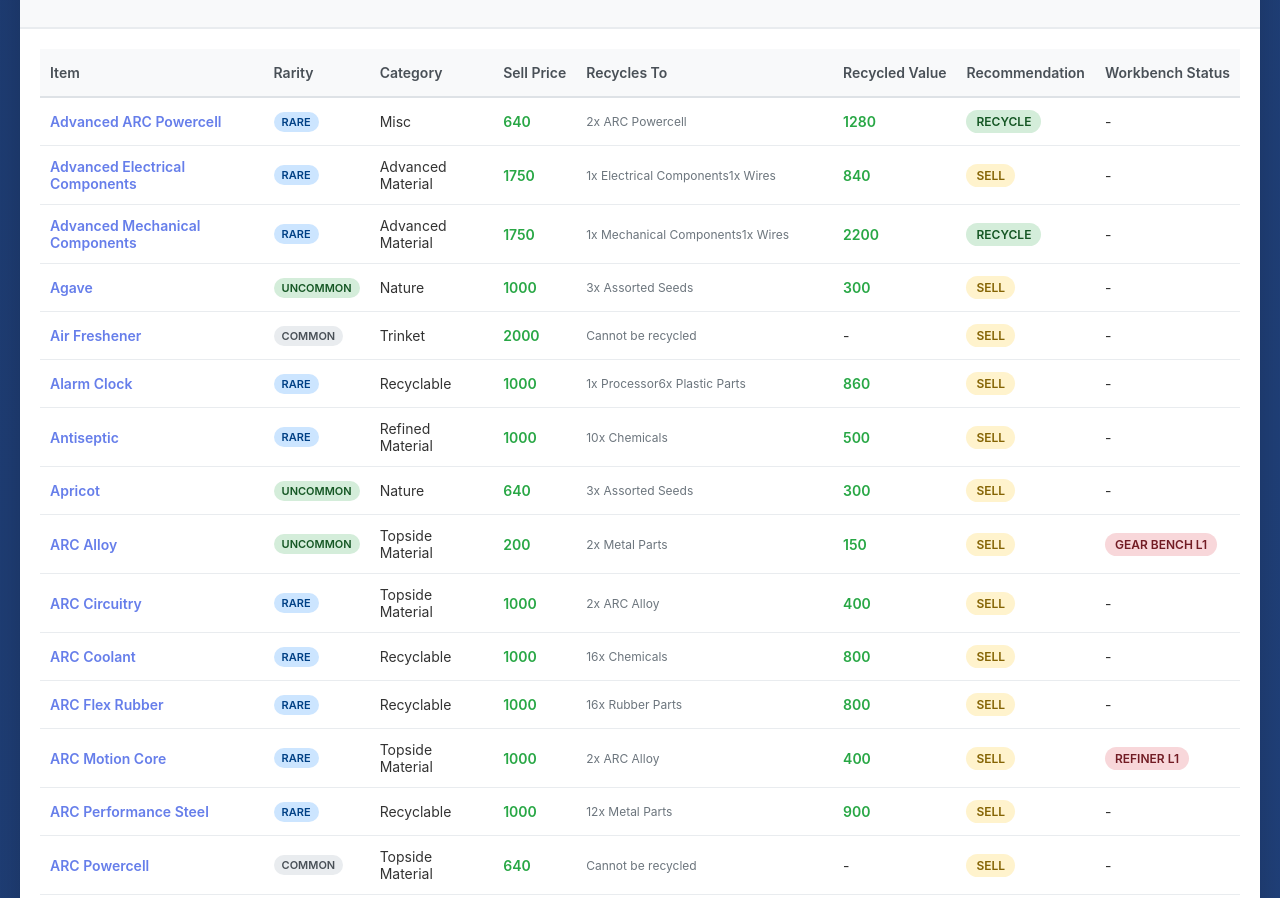
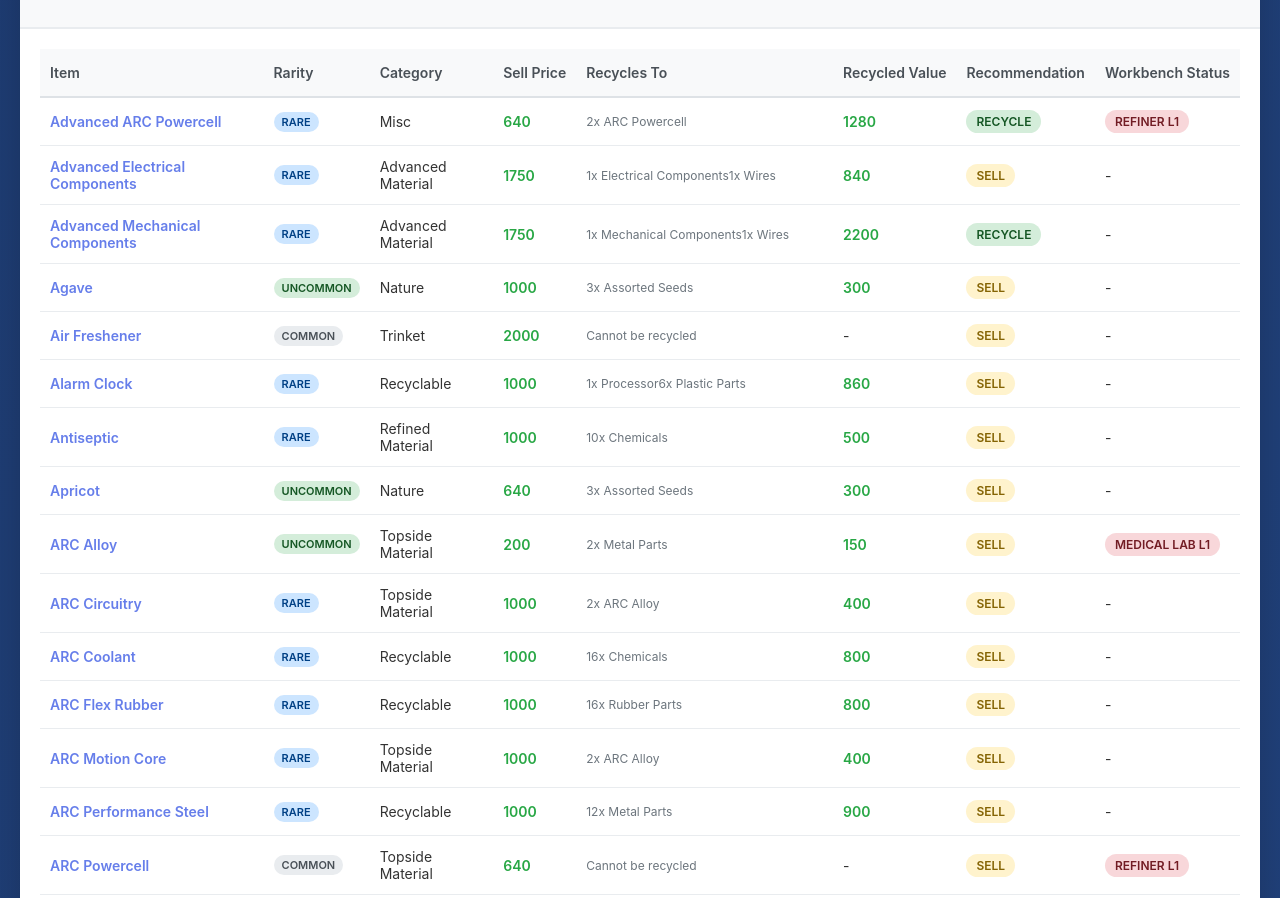
Before and after one commit to dnlm/arc-raiders-loot-tracker-cai, a website: page index.html in a window 1280 px wide. Shown: the part 436-1334 px from the top of the page. Drawn offline with Linux system fonts and the light colour scheme.

Commit message:
add missing last level for scrappy

```diff
--- a/index.html
+++ b/index.html
@@ -315,44 +315,44 @@
                 0: [],
                 1: ['Metal Parts', 'Rubber Parts'], // Build: 20 Metal Parts, 30 Rubber Parts
                 2: ['Rusted Tools', 'Mechanical Components', 'Wasp Driver'], // L1->L2: 3 Rusted Tools, 5 Mechanical Components, 8 Wasp Drivers
-                3: ['Sentinel Firing Core'] // L2->L3
+                3: ['Rusted Gear', 'Advanced Mechanical Components', 'Sentinel Firing Core'] // L2->L3
             },
             gear_bench: {
                 0: [],
-                1: ['Fabric', 'ARC Alloy'], // Build: 50 Fabric, 6 ARC Alloy
-                2: ['Electrical Components'], // L1->L2: Electrical Components mentioned
-                3: [] // L2->L3
+                1: ['Fabric', 'Plastic Parts'], // Build: 50 Fabric, 6 ARC Alloy
+                2: ['Electrical Components', 'Power Cable', 'Hornet Driver'], // L1->L2: Electrical Components mentioned
+                3: ['Industrial Battery', 'Advanced Electrical Components', 'Bastion Cell'] // L2->L3
             },
             medical_lab: {
                 0: [],
                 1: ['Fabric', 'ARC Alloy'], // Build: 50 Fabric, 6 ARC Alloy (same as Gear)
-                2: ['Syringe', 'Antiseptic', 'Snitch Scanner'], // L1->L2: 8 Syringes, 5 Antiseptic, 3 Snitch Scanners
-                3: [] // L2->L3
+                2: ['Cracked Bioscanner', 'Durable Cloth', 'Tick Pod'], // L1->L2: 8 Syringes, 5 Antiseptic, 3 Snitch Scanners
+                3: ['Rusted Shut Medical Kit', 'Antiseptic', 'Surveyor Vault'] // L2->L3
             },
             explosives: {
                 0: [],
-                1: ['Plastic Parts', 'Fabric'], // Build: 25 Plastic Parts, 30 Fabric
-                2: ['Power Cable', 'Electrical Components', 'Hornet Driver'], // L1->L2: 3 Power Cables, 5 Electrical Components, 5 Hornet Drivers
-                3: [] // L2->L3
+                1: ['Chemicals', 'ARC Alloy'], // Build: 25 Plastic Parts, 30 Fabric
+                2: ['Synthesized Fuel', 'Crude Explosives', 'Pop Trigger'], // L1->L2: 3 Power Cables, 5 Electrical Components, 5 Hornet Drivers
+                3: ['Laboratory Reagents', 'Explosive Compound', 'Rocketeer Driver'] // L2->L3
             },
             utility: {
                 0: [],
                 1: ['Plastic Parts', 'ARC Alloy'], // Build: 50 Plastic Parts, 6 ARC Alloy
                 2: ['Damaged Heat Sink', 'Electrical Components', 'Snitch Scanner'], // L1->L2: 2 Damaged Heat Sink, 5 Electrical Components, 6 Snitch Scanners
-                3: [] // L2->L3
+                3: ['Fried Motherboard', 'Advanced Electrical Components', 'Leaper Pulse Unit'] // L2->L3
             },
             refiner: {
                 0: [],
-                1: ['Metal Parts', 'ARC Motion Core'], // Build: 75 Metal Parts, 3 ARC Motion Cores
-                2: ['Toaster'], // L1->L2: Toasters mentioned
-                3: [] // L2->L3
+                1: ['Metal Parts', 'ARC Powercell'], // Build: 75 Metal Parts, 3 ARC Motion Cores
+                2: ['Toaster', 'ARC Motion Core', 'Fireball Burner'], // L1->L2: Toasters mentioned
+                3: ['Motor', 'ARC Circuitry', 'Bombardier Cell'] // L2->L3
             },
             scrappy: {
                 0: [],
                 1: ['Dog Collar'], // L0->L1 (Level 2): 1 Dog Collar
                 2: ['Lemon', 'Apricot'], // L1->L2 (Level 3): 3 Lemons, 3 Apricots
                 3: ['Prickly Pear', 'Olives', 'Cat Bed'], // L2->L3 (Level 4): 8 Prickly Pears, 8 Olives, 1 Cat Bed
-                // Note: Level 5 exists but would need: 12 Apricots, 12 Mushrooms, 3 Very Comfortable Pillows
+                4: ['Mushroom', 'Apricot', 'Very Comfortable Pillow'], // L3->L4 (Level 5)
             }
         };
 
@@ -375,9 +375,11 @@
 
                 // Only keep known benches and coerce to allowed range [0..3]
                 Object.keys(defaults).forEach(key => {
+                    const maxL = getMaxLevel(key);
                     const n = Number(parsed[key]);
-                    levels[key] = Number.isInteger(n) && n >= 0 && n <= 3 ? n : 0;
+                    levels[key] = Number.isInteger(n) && n >= 0 && n <= maxL ? n : 0;
                 });
+
 
                 return levels;
             } catch {
@@ -436,6 +438,13 @@
             }
         }
 
+        function getMaxLevel(typeKey) {
+            const levels = WORKBENCH_RECIPES[typeKey];
+            if (!levels) return 3; // sane fallback
+            return Math.max(...Object.keys(levels).map(n => parseInt(n, 10)));
+        }
+
+
         function initWorkbenchSettings() {
             const container = document.getElementById('workbenchSettings');
 
@@ -458,12 +467,14 @@
                 option0.textContent = 'Not Built';
                 select.appendChild(option0);
 
-                for (let i = 1; i <= 3; i++) {
+                const maxL = getMaxLevel(typeKey);
+                for (let i = 1; i <= maxL; i++) {
                     const option = document.createElement('option');
                     option.value = i;
                     option.textContent = `Level ${i}`;
                     select.appendChild(option);
                 }
+
 
                 // Set saved value or default to 0
                 const savedValue = savedLevels[typeKey] || 0;
@@ -489,10 +500,12 @@
             // Check each workbench type
             for (const [type, levels] of Object.entries(WORKBENCH_RECIPES)) {
                 const currentLevel = workbenches[type];
+
                 const nextLevel = currentLevel + 1;
+                const maxL = getMaxLevel(type);
 
                 // Check if this item is needed for the next level upgrade
-                if (nextLevel <= 3 && levels[nextLevel]) {
+                if (nextLevel <= maxL && levels[nextLevel]) {
                     // Check if item name matches any required items (fuzzy match)
                     for (const reqItem of levels[nextLevel]) {
                         // Try various matching strategies
```
